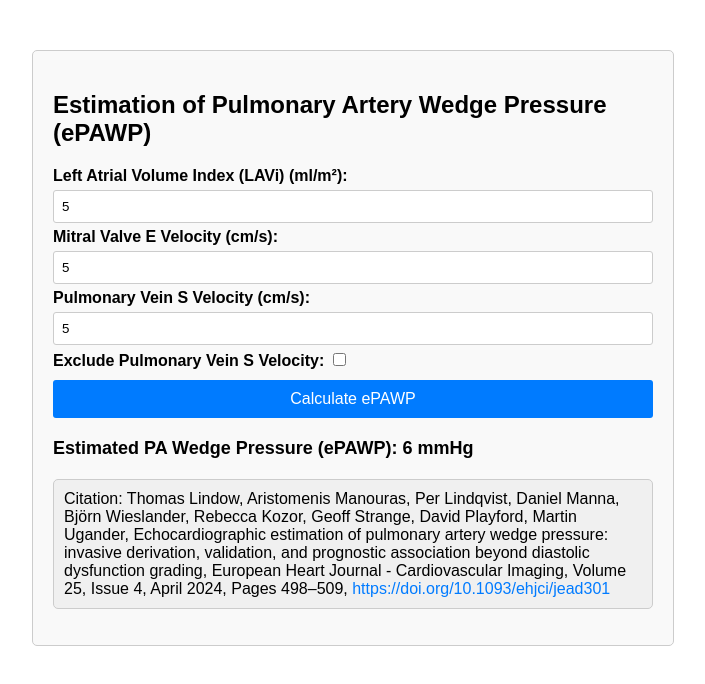
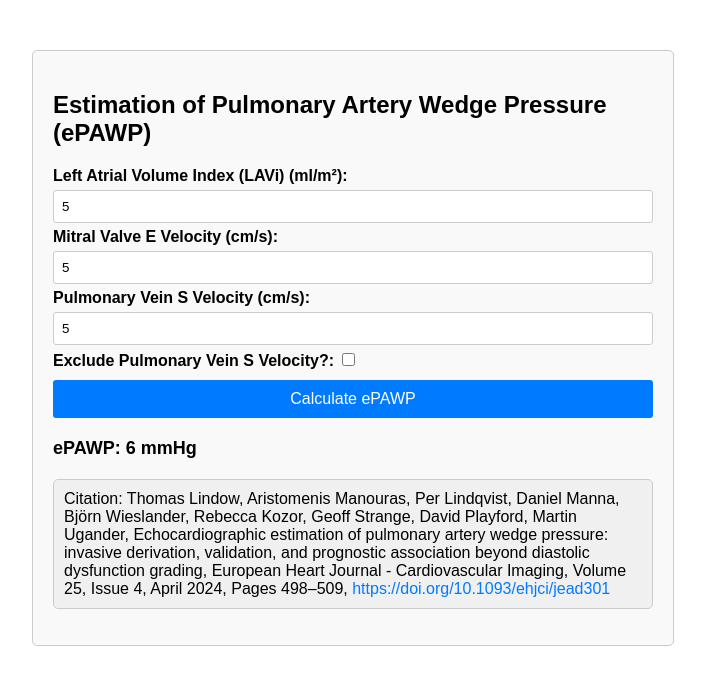
Before and after one commit to parameterz/epawp, a plain HTML site: page index.html in a window 1280 px wide. Both pictures are taken after typing "5", "5", "5" into the empty fields and a click on the button "Calculate ePAWP". Shown: the whole page, without its empty margins (287-992 px from the left). Drawn offline with Linux system fonts and the light colour scheme.

Commit message:
cleaned up the toggle & display

```diff
--- a/index.html
+++ b/index.html
@@ -97,7 +97,7 @@
     <input type="number" id="MVE" step="0.01" required>
     <label for="PVS">Pulmonary Vein S Velocity (cm/s):</label>
     <input type="number" id="PVS" step="0.01" required>
-    <label for="toggle">Exclude Pulmonary Vein S Velocity:</label>
+    <label for="toggle">Exclude Pulmonary Vein S Velocity?:</label>
     <input type="checkbox" id="toggle" >
     <button onclick="calculate()">Calculate ePAWP</button>
     <div id="result"></div>
@@ -125,9 +125,9 @@
         var resultElement = document.getElementById('result');
 
         if (ePAWP > 15) {
-            resultElement.innerHTML = "Estimated PA Wedge Pressure (ePAWP): <span class='abnormal'>" + ePAWP + " mmHg</span>";
+            resultElement.innerHTML = "ePAWP: <span class='abnormal'>" + ePAWP + " mmHg</span>";
         } else {
-            resultElement.innerText = "Estimated PA Wedge Pressure (ePAWP): " + ePAWP + " mmHg";
+            resultElement.innerText = "ePAWP: " + ePAWP + " mmHg";
         }
     }
     document.getElementById('toggle').addEventListener('change', function() {
```
